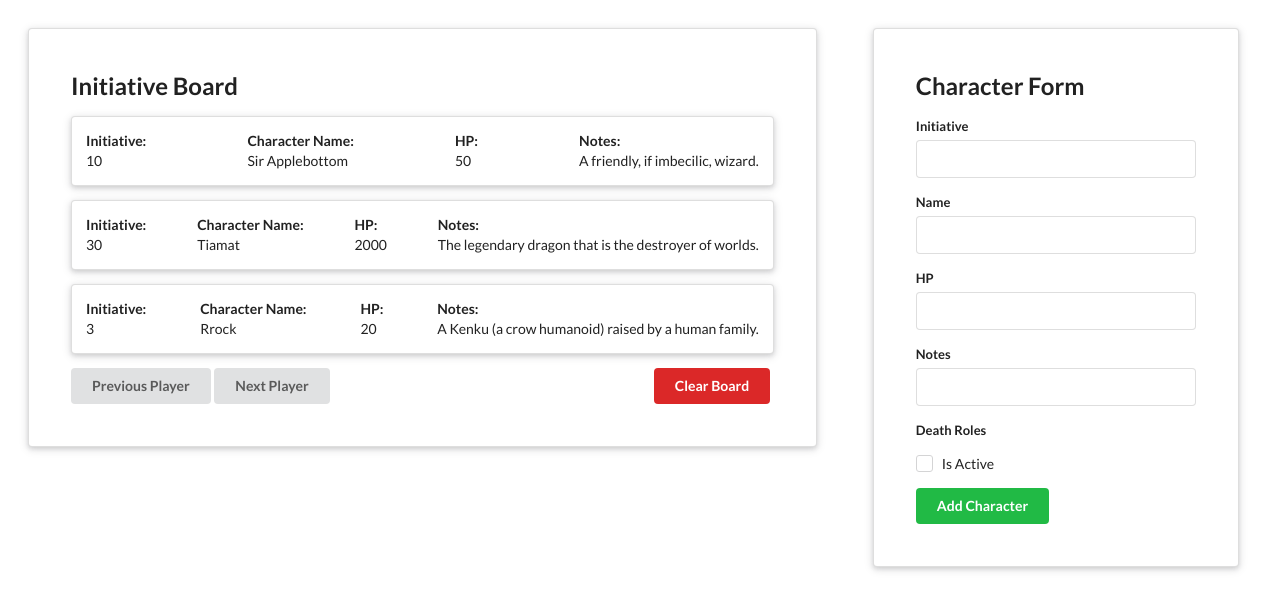
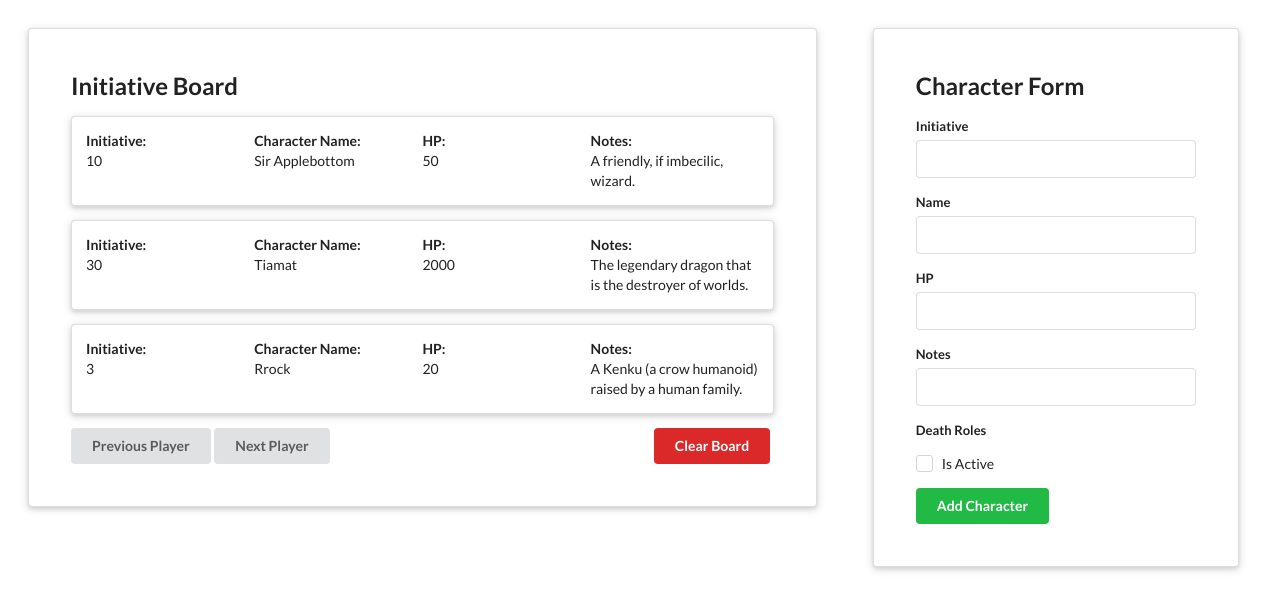
Before and after one commit to JackG102/dnd_initiative_tracker, a React (Create React App) app: page / in a window 1280 px wide. Shown: the top 610 px of the page. Built offline with nearby package versions, Linux system fonts and the light colour scheme.

Commit message:
Styling adjustment to card

```diff
--- a/src/components/CharacterCard.css
+++ b/src/components/CharacterCard.css
@@ -6,4 +6,6 @@
 .character-card--attribute {
   display: flex;
   flex-direction: column;
+  flex-wrap: wrap;
+  width: 25%;
 }
```
